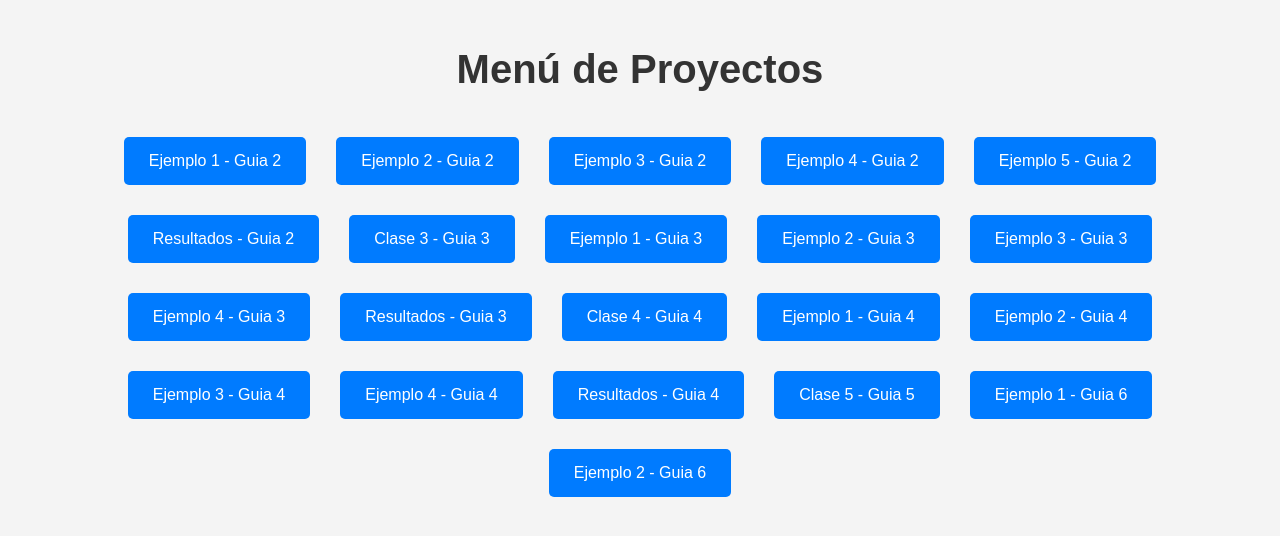
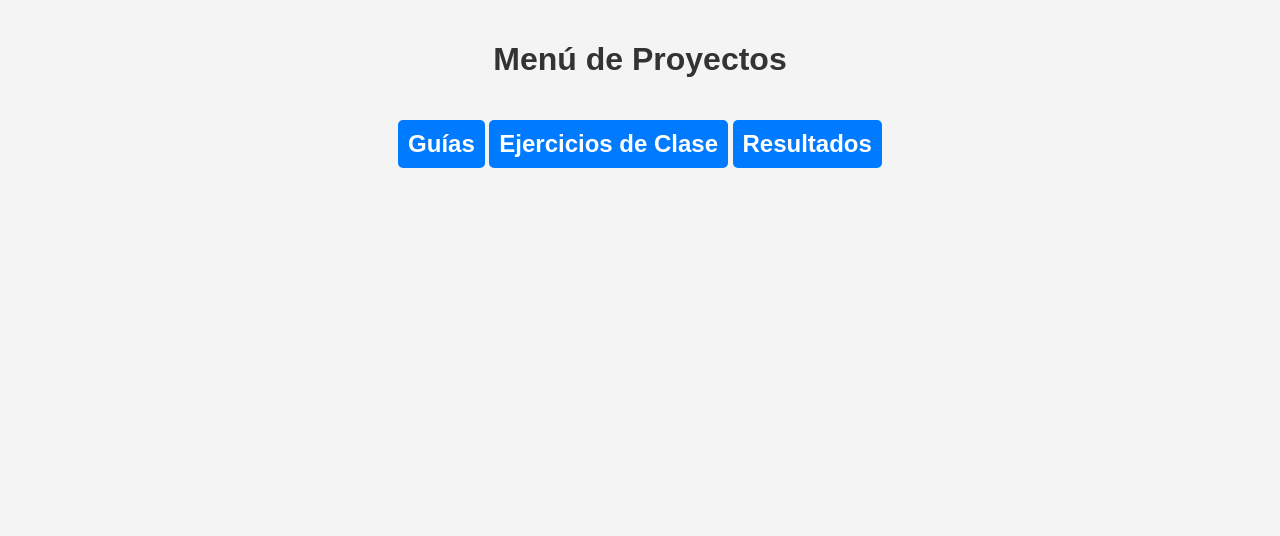
Before and after one commit to Michael932322/LIS104---LV220238, a PHP site: page / in a window 1280 px wide. Shown: the top 536 px of the page. Run offline with PHP 8.4, Linux system fonts and the light colour scheme.

Commit message:
Mejorar diseño de la página de inicio

```diff
--- a/index.php
+++ b/index.php
@@ -1,26 +1,40 @@
 <?php
-$projects = [
-    'Ejemplo 1 - Guia 2' => 'Guia_2/Ejemplo_1.2\bisiesto.php',
-    'Ejemplo 2 - Guia 2' => 'Guia_2/Ejemplo_2.2\Salario.php',
-    'Ejemplo 3 - Guia 2' => 'Guia_2/Ejemplo_3.2\Compararnumeros.html',
-    'Ejemplo 4 - Guia 2' => 'Guia_2/Ejemplo_4.2\Convertir.php',
-    'Ejemplo 5 - Guia 2' => 'Guia_2/Ejemplo_5.2\Convmonedas.php',
-    'Resultados - Guia 2' => 'Resultados/Resultados_2.2\Calculo_dias.php',
-    'Clase 3 - Guia 3' => 'Ejercicios_clase/Ejemplo_clase3\arreglos.php',
-    'Ejemplo 1 - Guia 3' => 'Guia_3/Ejemplo_1.3\Ejemplo1.php',
-    'Ejemplo 2 - Guia 3' => 'Guia_3/Ejemplo_2.3\Ejemplo2.php',
-    'Ejemplo 3 - Guia 3' => 'Guia_3/Ejemplo_3.3\index.php',
-    'Ejemplo 4 - Guia 3' => 'Guia_3/Ejemplo_4.3\index.php',
-    'Resultados - Guia 3' => 'Resultados/Resultados_2.3\index.php',
-    'Clase 4 - Guia 4' => 'Ejercicios_clase/Ejemplo_clase4\funciones.php',
-    'Ejemplo 1 - Guia 4' => 'Guia_4/Ejemplo_1.4\monedas.php',
-    'Ejemplo 2 - Guia 4' => 'Guia_4/Ejemplo_2.4\fibonachi.php',
-    'Ejemplo 3 - Guia 4' => 'Guia_4/Ejemplo_3.4\elmayor.php',
-    'Ejemplo 4 - Guia 4' => 'Guia_4/Ejemplo_4.4\select.php',
-    'Resultados - Guia 4' => 'Resultados/Guia_4/Resultados_1.4\index.php',
-    'Clase 5 - Guia 5' => 'Ejercicios_clase/Ejemplo_clase5\index.php',
-    'Ejemplo 1 - Guia 6' => 'Guia_6/Ejemplo_1.6\autospoo.php',
-    'Ejemplo 2 - Guia 6' => 'Guia_6/Ejemplo_2.6\bankform.php',
+$guias = [
+    'Guia 2' => [
+        'Ejemplo 1' => 'Guia_2/Ejemplo_1.2/bisiesto.php',
+        'Ejemplo 2' => 'Guia_2/Ejemplo_2.2/Salario.php',
+        'Ejemplo 3' => 'Guia_2/Ejemplo_3.2/Compararnumeros.html',
+        'Ejemplo 4' => 'Guia_2/Ejemplo_4.2/Convertir.php',
+        'Ejemplo 5' => 'Guia_2/Ejemplo_5.2/Convmonedas.php',
+    ],
+    'Guia 3' => [
+        'Ejemplo 1' => 'Guia_3/Ejemplo_1.3/Ejemplo1.php',
+        'Ejemplo 2' => 'Guia_3/Ejemplo_2.3/Ejemplo2.php',
+        'Ejemplo 3' => 'Guia_3/Ejemplo_3.3/index.php',
+        'Ejemplo 4' => 'Guia_3/Ejemplo_4.3/index.php',
+    ],
+    'Guia 4' => [
+        'Ejemplo 1' => 'Guia_4/Ejemplo_1.4/monedas.php',
+        'Ejemplo 2' => 'Guia_4/Ejemplo_2.4/fibonachi.php',
+        'Ejemplo 3' => 'Guia_4/Ejemplo_3.4/elmayor.php',
+        'Ejemplo 4' => 'Guia_4/Ejemplo_4.4/select.php',
+    ],
+    'Guia 6' => [
+        'Ejemplo 1' => 'Guia_6/Ejemplo_1.6/autospoo.php',
+        'Ejemplo 2' => 'Guia_6/Ejemplo_2.6/bankform.php',
+    ],
+];
+
+$ejercicios_clase = [
+    'Clase 3' => 'Ejercicios_clase/Ejemplo_clase3/arreglos.php',
+    'Clase 4' => 'Ejercicios_clase/Ejemplo_clase4/funciones.php',
+    'Clase 5' => 'Ejercicios_clase/Ejemplo_clase5/index.php',
+];
+
+$resultados = [
+    'Resultados Guia 2' => 'Resultados/Resultados_2.2/Calculo_dias.php',
+    'Resultados Guia 3' => 'Resultados/Resultados_2.3/index.php',
+    'Resultados Guia 4' => 'Resultados/Resultados_1.4/index.php',
 ];
 ?>
 
@@ -31,11 +45,39 @@ $projects = [
     <meta name="viewport" content="width=device-width, initial-scale=1.0">
     <title>Menú de Proyectos</title>
     <link rel="stylesheet" href="style.css">
+    <script>
+        function toggleSection(id) {
+            var section = document.getElementById(id);
+            section.style.display = (section.style.display === 'none') ? 'block' : 'none';
+        }
+    </script>
 </head>
 <body>
     <h1>Menú de Proyectos</h1>
-    <ul>
-        <?php foreach ($projects as $name => $link): ?>
+
+    <h2 onclick="toggleSection('guias')">Guías</h2>
+    <ul id="guias" style="display: none;">
+        <?php foreach ($guias as $guia => $ejemplos): ?>
+            <li><strong><?php echo $guia; ?></strong>
+                <ul>
+                    <?php foreach ($ejemplos as $name => $link): ?>
+                        <li><a href="<?php echo $link; ?>"><?php echo $name; ?></a></li>
+                    <?php endforeach; ?>
+                </ul>
+            </li>
+        <?php endforeach; ?>
+    </ul>
+
+    <h2 onclick="toggleSection('ejercicios')">Ejercicios de Clase</h2>
+    <ul id="ejercicios" style="display: none;">
+        <?php foreach ($ejercicios_clase as $name => $link): ?>
+            <li><a href="<?php echo $link; ?>"><?php echo $name; ?></a></li>
+        <?php endforeach; ?>
+    </ul>
+
+    <h2 onclick="toggleSection('resultados')">Resultados</h2>
+    <ul id="resultados" style="display: none;">
+        <?php foreach ($resultados as $name => $link): ?>
             <li><a href="<?php echo $link; ?>"><?php echo $name; ?></a></li>
         <?php endforeach; ?>
     </ul>
--- a/style.css
+++ b/style.css
@@ -1,39 +1,55 @@
 body {
+    font-family: Arial, sans-serif;
     background-color: #f4f4f4;
-    font-family: 'Arial', sans-serif;
     margin: 0;
     padding: 20px;
+    text-align: center;
 }
 
 h1 {
-    text-align: center;
     color: #333;
-    font-size: 2.5em;
-    margin-bottom: 30px;
+}
+
+h2 {
+    background-color: #007BFF;
+    color: white;
+    padding: 10px;
+    cursor: pointer;
+    border-radius: 5px;
+    display: inline-block;
+    transition: background 0.3s;
+}
+
+h2:hover {
+    background-color: #0056b3;
 }
 
 ul {
-    list-style-type: none;
+    list-style: none;
     padding: 0;
-    display: flex;
-    justify-content: center;
-    flex-wrap: wrap;
+    max-width: 600px;
+    margin: 10px auto;
+    background: white;
+    border-radius: 5px;
+    box-shadow: 0 0 10px rgba(0, 0, 0, 0.1);
 }
 
-li {
-    margin: 15px;
+ul li {
+    padding: 10px;
+    border-bottom: 1px solid #ddd;
 }
 
-a {
-    display: block;
-    text-decoration: none;
-    color: #fff;
-    background-color: #007BFF;
-    padding: 15px 25px;
-    border-radius: 5px;
-    transition: background-color 0.3s ease;
+ul li:last-child {
+    border-bottom: none;
 }
 
-a:hover {
-    background-color: #0056b3;
+ul li a {
+    text-decoration: none;
+    color: #007BFF;
+    font-weight: bold;
+    transition: color 0.3s;
 }
+
+ul li a:hover {
+    color: #0056b3;
+}
```
